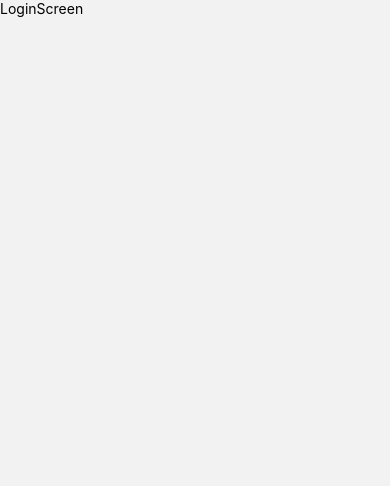
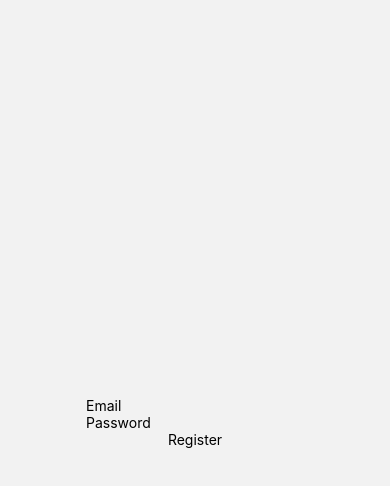
Before and after one commit to thejamesgore/react-native-projects, a React Native app in the folder 02-Login-App/: screen /Login in a window 390 px wide. Shown: the top 486 px of the page. Built offline with nearby package versions, Linux system fonts and the light colour scheme.

Commit message:
fleshed out loginscreen

```diff
--- a/02-Login-App/screens/LoginScreen.js
+++ b/02-Login-App/screens/LoginScreen.js
@@ -1,14 +1,50 @@
-import { StyleSheet, Text, View } from 'react-native'
+import {
+  KeyboardAvoidingView,
+  StyleSheet,
+  Text,
+  TextInput,
+  TouchableOpacity,
+  View,
+} from 'react-native'
 import React from 'react'
 
 const LoginScreen = () => {
   return (
-    <View>
-      <Text>LoginScreen</Text>
-    </View>
+    <KeyboardAvoidingView style={styles.container}>
+      <View style={styles.inputContainer}>
+        <TextInput
+          placeholder="Email"
+          // value={}
+          // onChangeText={text =>}
+          style={styles.input}
+        />
+        <TextInput
+          placeholder="Password"
+          // value={}
+          // onChangeText={text =>}
+          style={styles.input}
+          secureTextEntry
+        />
+      </View>
+
+      <View style={styles.buttonContainer}>
+        <TouchableOpacity
+          onPress={() => {}}
+          style={[styles.button, styles.buttonOutline]}
+        >
+          <Text style={styles.button}>Register</Text>
+        </TouchableOpacity>
+      </View>
+    </KeyboardAvoidingView>
   )
 }
 
 export default LoginScreen
 
-const styles = StyleSheet.create({})
+const styles = StyleSheet.create({
+  container: {
+    flex: 1,
+    justifyContent: 'center',
+    alignItems: 'center',
+  },
+})
```
